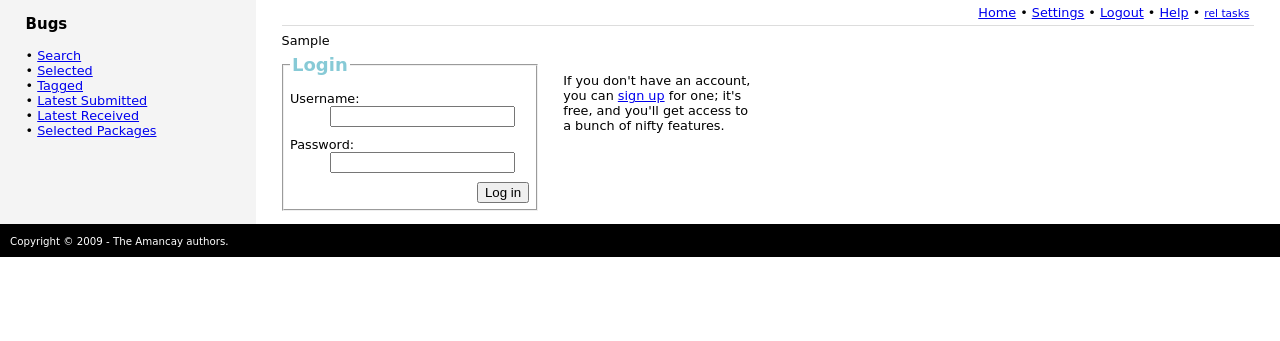
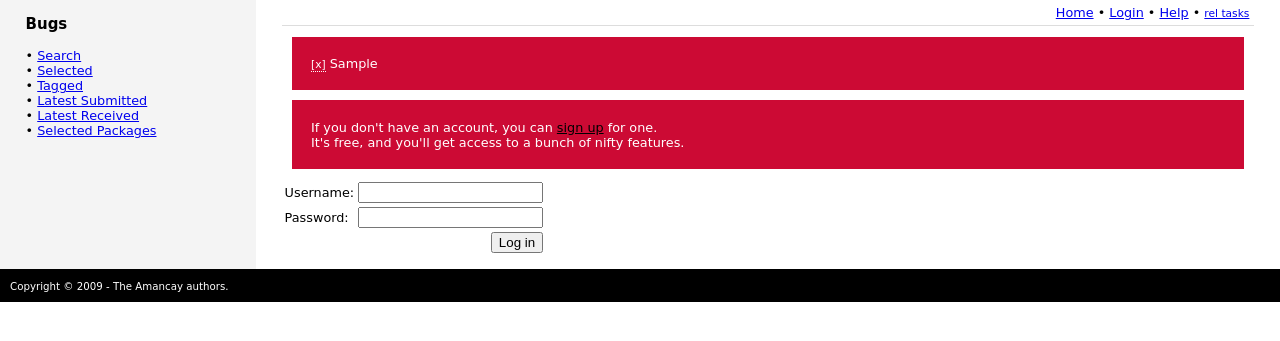
Before and after one commit to dpaleino/amancay, a Django app: template registration/templates/registration/login.html in a window 1280 px wide. Shown: the part 73-414 px from the top of the page. Run offline with Django 3.2, Linux system fonts and the light colour scheme; tables that the repository leaves empty hold one stand-in row (values such as "Sample post"); the template is opened without the code that fills it: values that come from a table or form of the project are taken from there, most other values are stand-ins (such as "Sample title", 1, 10 or a date in 2020); form fields are guessed from the names that the template uses.

Commit message:
visual: change notifications and login look
some changes regarding how this two things look.
plus, a start site template, althought still contentless.

git-svn-id: svn+ssh://svn.debian.org/svn/bts-webui/bts_webui@126 19058424-5d2e-0410-ba3e-95a0a9172157

```diff
--- a/amancay/static/amancay.css
+++ b/amancay/static/amancay.css
@@ -19,6 +19,7 @@ body {
 *******************************************************************************/
 
 #header {
+	margin-top: 0;
     background: #BF1238;
     border-bottom: 3px groove #BF1238;
     color:white;
@@ -30,9 +31,14 @@ body {
     margin: 0;
     vertical-align: middle;
 }
+#main_title a {
+    text-decoration: none;
+    color: white;
+}
 #main_title img {
     vertical-align: middle;
     margin-right: 0.5em;
+    border: 0;
 }
 #navbar {
     text-align: right;
@@ -183,9 +189,11 @@ span.wishlist {
 /************* /amancay style ******************/
 
 /* bug */
+.bug .bug_number {
+	float: left;
+}
 .bug .bug_number a {
 	font-size: smaller;
-	float: left;
 	text-decoration: none;
 	border-bottom: 1px dotted blue;
 }
@@ -203,7 +211,7 @@ span.wishlist {
 .bug .bug_extra_information {
 	background-color: #eee;
 	color: #444;
-	border: 1px dashed #ddd;
+	border: 1px dashed #bbb;
 	border-left: 0.5em solid #ddd;
 	padding: 0.5em;
 	padding-left: 0.7em;
@@ -214,7 +222,7 @@ span.wishlist {
 }
 .bug .bug_log_body {
 	padding: 1em;
-	border: 1px dashed #BF1238;
+	border: 1px solid #bbb;
 	border-top: 0;
 }
 .bug .bug_log_header {
@@ -377,3 +385,36 @@ div.account_comment {
 div.account_form input.submit {
 	float: right;
 }
+
+#id_password,
+#id_username {
+    padding: 2px;
+    padding-left:20px;
+    background-repeat: no-repeat;
+    background-position: 2px 2px;
+    border: 1px solid #ddd;
+}
+#id_username {
+    background-image: url('/images/stock_person.png');
+}
+#id_password {
+    background-image: url('/images/stock_keyring.png');
+}
+.button_box {
+	text-align: right;
+}
+.info {
+	padding: 1.5em;
+	margin: 0.8em;
+	background: #cc0a34;
+	color: white;
+}
+.info a {
+	color: black;
+}
+#notification a {
+	color: white;
+	font-size: smaller;
+	border-bottom: 1px dotted white;
+	text-decoration: none;
+}
--- a/amancay/templates/base.html
+++ b/amancay/templates/base.html
@@ -9,11 +9,19 @@
 	<script type="text/javascript" src="/static/MochiKit/MochiKit.js"></script>
 	<script type="text/javascript" src="/static/amancay_interface.js"></script>
 	{% block extrajs %} {% endblock %}
+    <script type="text/javascript" language="javascript" charset="utf-8">
+        function dismiss_notification() {
+            fade(document.getElementById('notification'));
+        }
+        function pop_notification() {
+            appear(document.getElementById('notification'));
+        }
+    </script>
 </head>
 
 <body>
 <div id="header">
-    <h1 id="main_title"><img src="/static/spiral.png"/>Amancay!</h1>
+    <h1 id="main_title"><a href="/"><img src="/static/spiral.png"/>Amancay!</a></h1>
 </div>
 <div class="colmask leftmenu">
 	<div class="colleft">
@@ -22,7 +30,7 @@
 			<div id="navbar">
 			    {% block navbar %}
 			    <a href="/">Home</a> •
-			    {% if current_user.is_authenticated %}
+			    {% if user.is_authenticated %}
 			        <a href="/accounts/settings">Settings</a> •
 			        <a href="/accounts/logout">Logout</a> •
 			    {% else %}
@@ -36,7 +44,7 @@
 			    </span>
 			</div>
 			{% if info_to_user %}
-				<div class="info_to_user">{{ info_to_user }}</div>
+				<div id="notification" class="info"><a href="javascript:dismiss_notification()">[x]</a> {{ info_to_user }}</div>
 			{% endif %}
 			{% block main_content %}{% endblock %}
 			<div class="loading" id="loading"></div>
--- a/registration/templates/registration/login.html
+++ b/registration/templates/registration/login.html
@@ -4,28 +4,28 @@
 
 {% block main_content %}
 
+<div class="info">If you don't have an account, you can <a
+href="/accounts/register/">sign up</a> for one.<br/>
+It's free, and you'll get access to a bunch of nifty features.</div>
+
 {% if form.errors %}
 <p class="error">Please correct the errors below:</p>
 {% endif %}
-
 <div class="account_form">
-<form method="post" action="{% if next %}?next={{ next }}{% endif %}">
-<fieldset class="account_form">
-<legend class="account_title">Login</legend>
-<ol class="account_form">
-<li><dt><label for="id_username">Username:</label>{% if form.username.errors %} <span class="error">{{ form.username.errors|join:", " }}</span>{% endif %}</dt>
-<dd>{{ form.username }}</dd></li>
-<li><dt><label for="id_password">Password:</label>{% if form.password.errors %} <span class="error">{{ form.password.errors|join:", " }}</span>{% endif %}</dt>
-<dd>{{ form.password }}</dd></li>
-</ol>
-<dt><input class="submit" type="submit" value="Log in" /></dt>
-</dl>
-</fieldset>
-</form>
+    <form method="post" action="{% url django.contrib.auth.views.login %}">
+    <table>
+    <tr>
+        <td><label for="id_username">Username:</label></td>
+        <td>{% if form.username.errors %} <span class="error">{{ form.username.errors|join:", " }}</span>{% endif %} {{ form.username }}</td>
+    </tr>
+    <tr>
+        <td><label for="id_password">Password:</label></td>
+        <td>{% if form.password.errors %} <span class="error">{{ form.password.errors|join:", " }}</span>{% endif %} {{ form.password }}</td>
+    </tr>
+    <tr>
+        <td colspan="2" class="button_box"><input class="submit" type="submit" value="Log in" /></td>
+    </tr>
+    </table>
+    </form>
 </div>
-
-<div class="account_comment">If you don't have an account, you can <a
-href="/accounts/register/">sign up</a> for one; it's free, and you'll get
-access to a bunch of nifty features.</div>
-
 {% endblock %}
--- a/registration/views.py
+++ b/registration/views.py
@@ -1,3 +1,4 @@
+# vim: set sw=4 ts=4 sts=4 noet:
 """
 Views which allow users to create and activate accounts.
 
```
Also changed, not shown: amancay/templates/home.html (added, +17 -0 lines), amancay/views.py (+8 -7 lines), registration/urls.py (+3 -4 lines), amancay/images/stock_keyring.png (added), amancay/images/stock_person.png (added).
